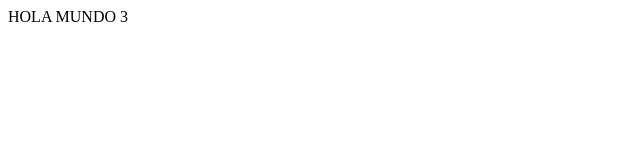
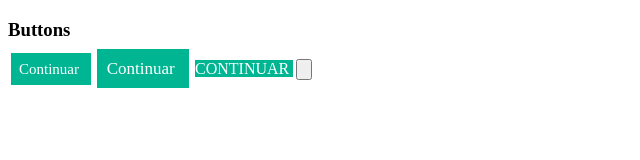
Before and after one commit to sergioruizdavila/frontEnd-Structure-Course, a website: page www/index.html in a window 1280 px wide. Shown: the whole page, without its empty margins (0-640 px from the left). Drawn offline with Linux system fonts and the light colour scheme.

Commit message:
Add: Added Buttons Styles

```diff
--- a/www/app/core/theme/components/buttons/_buttons.scss
+++ b/www/app/core/theme/components/buttons/_buttons.scss
@@ -2,6 +2,41 @@
 /*                     BUTTONS STYLES                     */
 /**********************************************************/
 
-.button {
-    background-color: red;
+.btn {
+    background-color: #00B592;
+    text-decoration: none;
+    margin: 3px;
+
+    /* MODIFIERS */
+    &--small {
+        padding: 8px;
+        font-size: 15px;
+    }
+
+    &--default {
+        padding: 10px;
+        font-size: 17px;
+    }
+
+    &--large {
+
+        &__text {
+            text-transform: uppercase;
+        }
+
+    }
+
+    &--primary {
+
+    }
+
+    &--secondary {
+
+    }
+
+    /* ELEMENTS */
+    &__text {
+        color: white;
+    }
+
 }
--- /dev/null
+++ b/www/app/core/theme/components/inputs/_inputs.scss
@@ -0,0 +1,3 @@
+/**********************************************************/
+/*                       INPUTS STYLES                    */
+/**********************************************************/
--- a/www/index.html
+++ b/www/index.html
@@ -8,7 +8,28 @@
     </head>
     <body>
         <div class="testHolaMundo">
-            HOLA MUNDO 3
+            <h3>Buttons</h3>
+            <div class="container">
+
+                <!-- Small Button -->
+                <a href="#" class="btn btn--small">
+                  <span class="btn__text">Continuar</span>
+                </a>
+
+                <!-- Default Button -->
+                <a href="#" class="btn btn--default">
+                  <span class="btn__text">Continuar</span>
+                </a>
+
+                <!-- Large Button -->
+                <a href="#" class="btn btn--large">
+                  <span class="btn__text
+                               btn--large__text">Continuar</span>
+                </a>
+
+                <input type="button" class="input input--small" name="name" value="">
+
+            </div>
         </div>
     </body>
 </html>
```
Also changed, not shown: www/app/core/theme/app.css.
